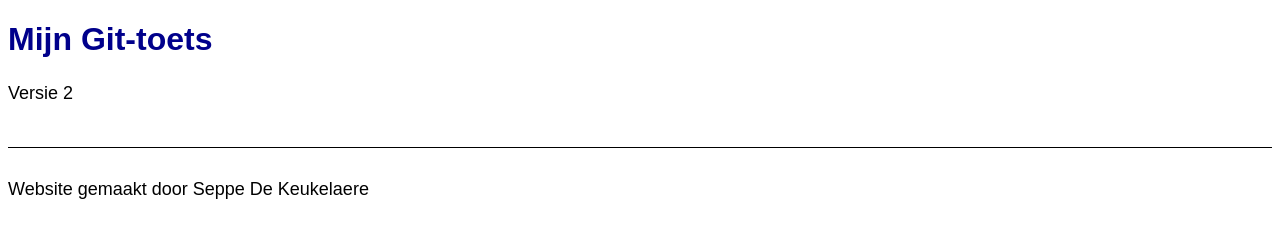
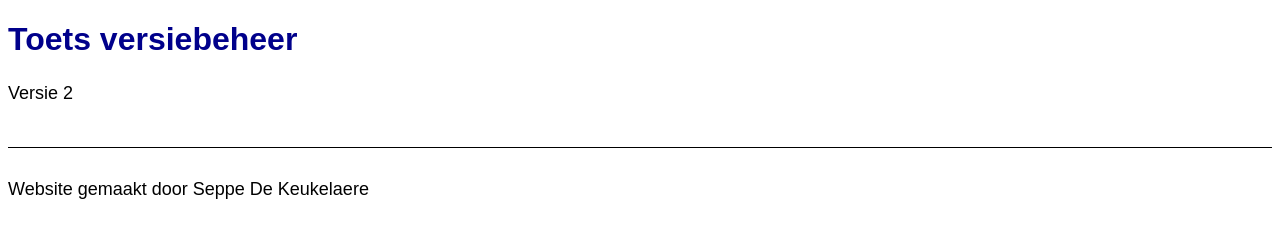
Before and after one commit to Degebruiker/git-toets-seppe-dekeukelaere, a plain HTML site: page index.html in a window 1280 px wide. Drawn offline with Linux system fonts and the light colour scheme.

Commit message:
Alternatieve titel

```diff
--- a/index.html
+++ b/index.html
@@ -6,7 +6,7 @@
 	<link rel="stylesheet" href="css/style.css">
 </head>
 <body>
-	<h1>Mijn Git-toets</h1>
+	<h1>Toets versiebeheer</h1>
 	<p>Versie 2</p>
 	<footer>
 		<p>Website gemaakt door Seppe De Keukelaere</p>
```
